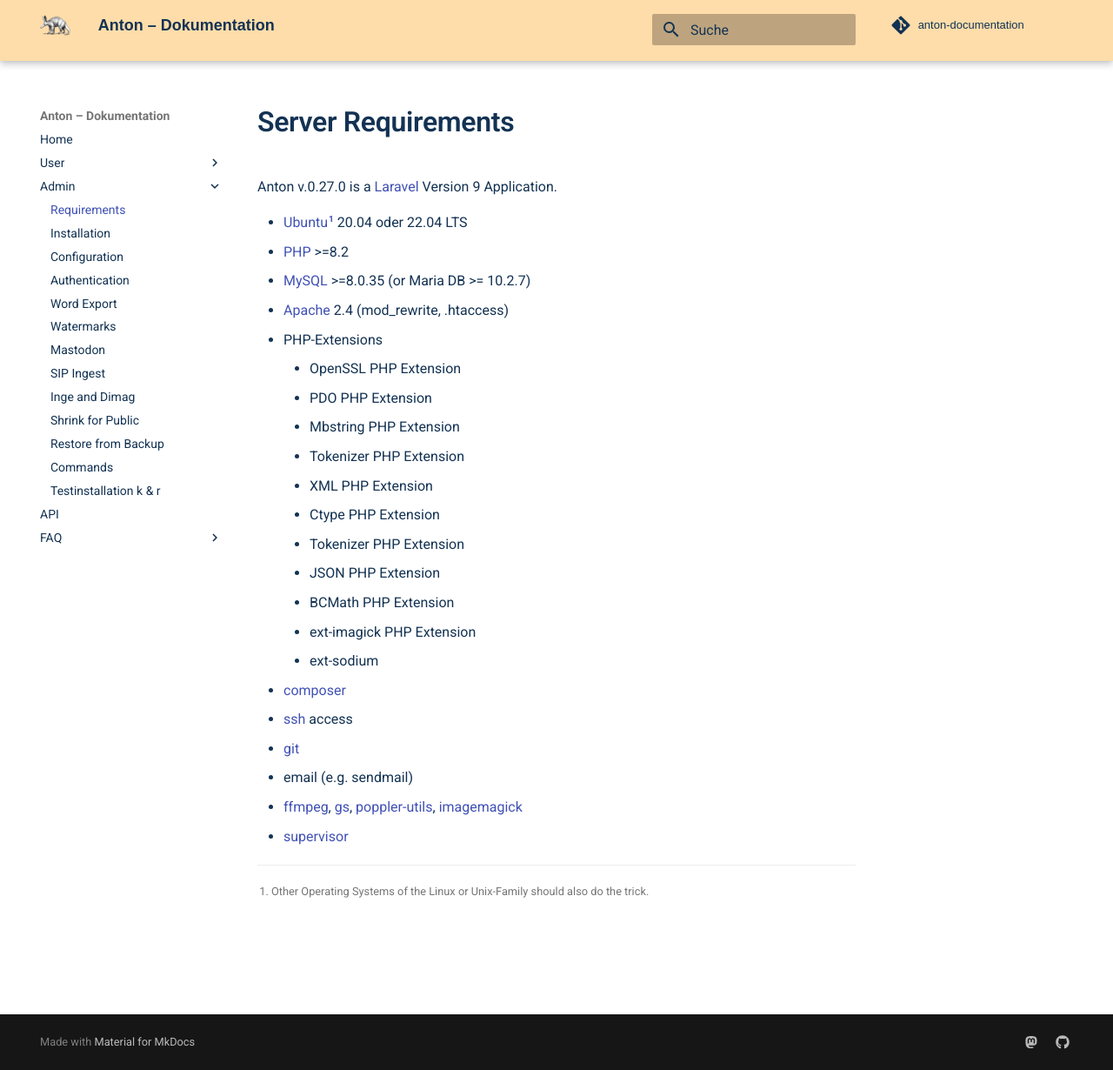
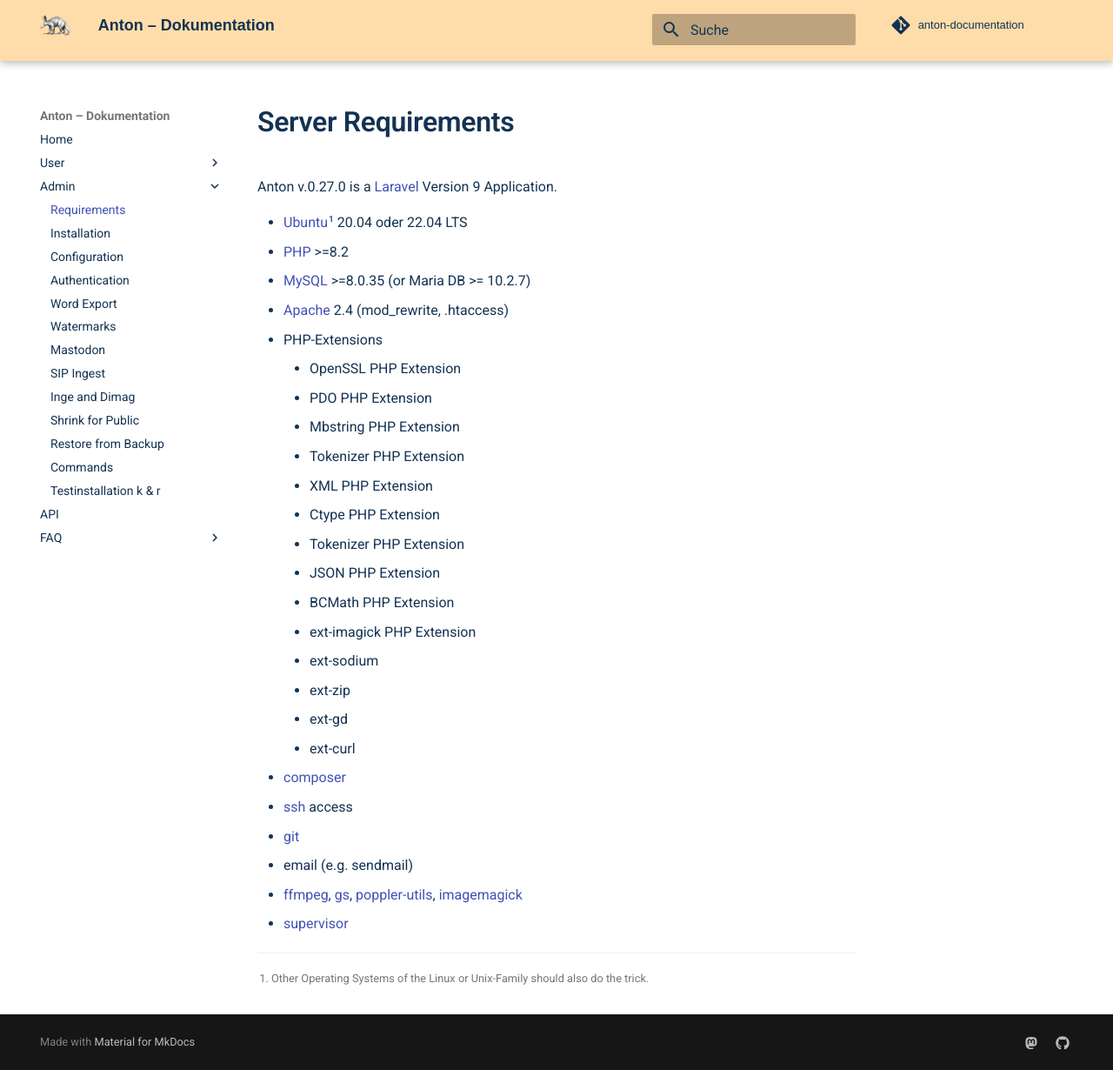
Before and after one commit to kraenzle-ritter/anton-documentation, an MkDocs documentation site: the page built from docs/admin/requirements.md, in a window 1280 px wide and 1230 px high. Shown: the whole window at 87% size. Built offline with MkDocs 1.6.1 and Material for MkDocs 9.7.7, drawn with Linux system fonts in a browser that asks for light colours; some web fonts are replaced; comment, search, counter and statistics services are not loaded.

Commit message:
Update requirements.md

```diff
--- a/docs/admin/requirements.md
+++ b/docs/admin/requirements.md
@@ -18,6 +18,9 @@
     - BCMath PHP Extension
     - ext-imagick PHP Extension
     - ext-sodium
+    - ext-zip
+    - ext-gd
+    - ext-curl
 - [composer](https://getcomposer.org)
 - [ssh](https://www.openssh.com/) access
 - [git](https://git-scm.com/)
```
